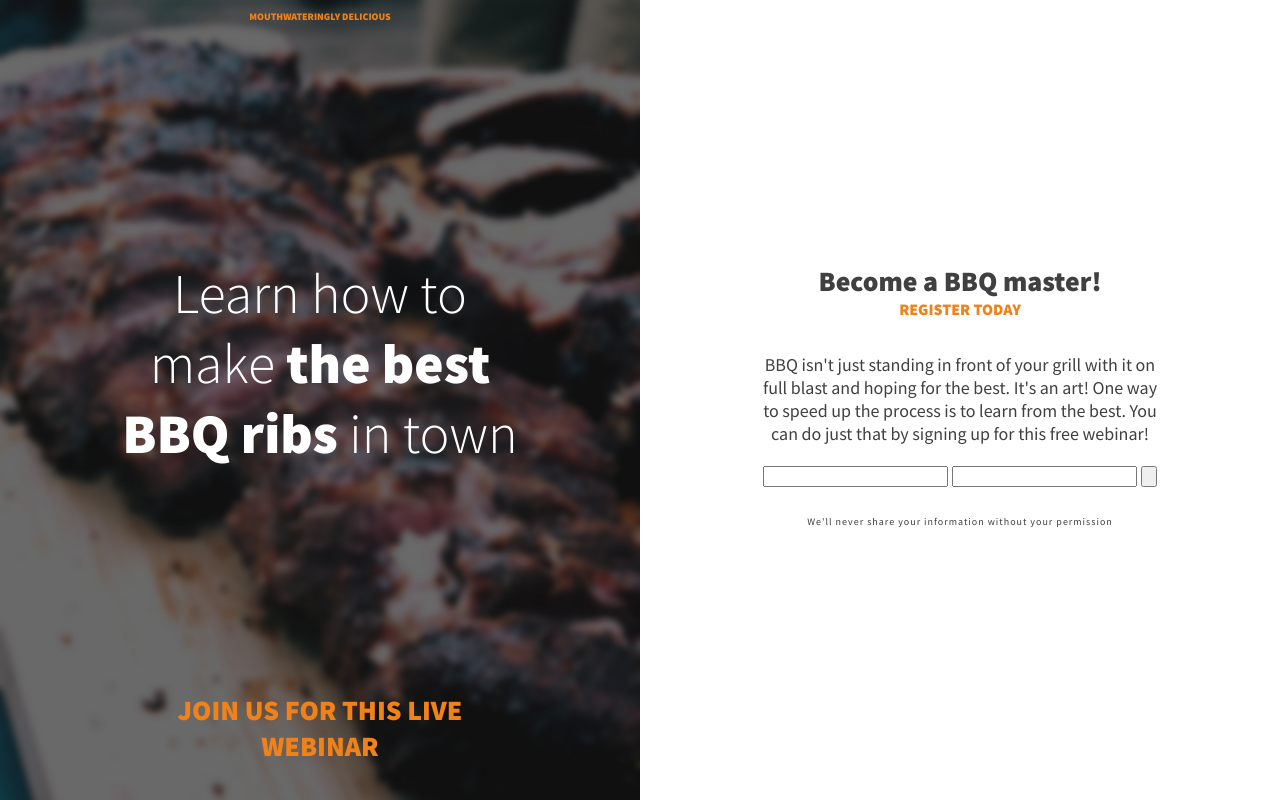
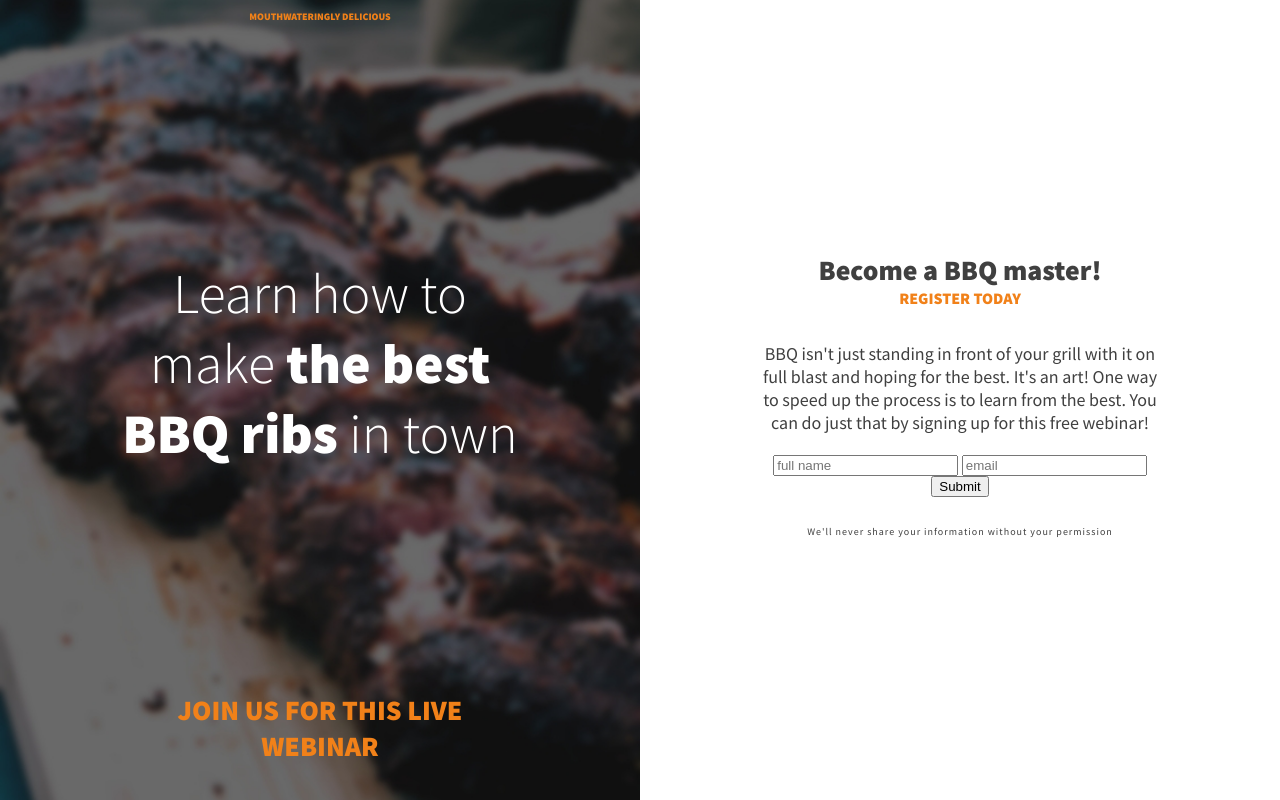
Before and after one commit to MalbonaGenio/BBQ-splash-page, a plain HTML site: page index.html in a window 1280 px wide. Drawn offline with Linux system fonts and the light colour scheme.

Commit message:
changed the markup for the form in the main-content section.

```diff
--- a/index.html
+++ b/index.html
@@ -18,10 +18,10 @@
 			<p>REGISTER TODAY</p>
 			<p>BBQ isn't just standing in front of your grill with it on full blast and hoping for the best. It's an art! One way to speed up the process is to learn from the best. You can do just that by signing up for this free webinar!</p>
 
-			<form>
-				<input type="text" id="fname" name="fname">
-				<input type="text" id="email" name="email">
-				<input type="button" >
+			<form action="#" method="post">
+				<input type="text" placeholder="full name" required>
+				<input type="text" placeholder="email" required>
+				<button class="btn" type="button" type="submit">Submit</button>
 			</form>
 
 			<p class="fine-print">We'll never share your information without your permission</p>
```
